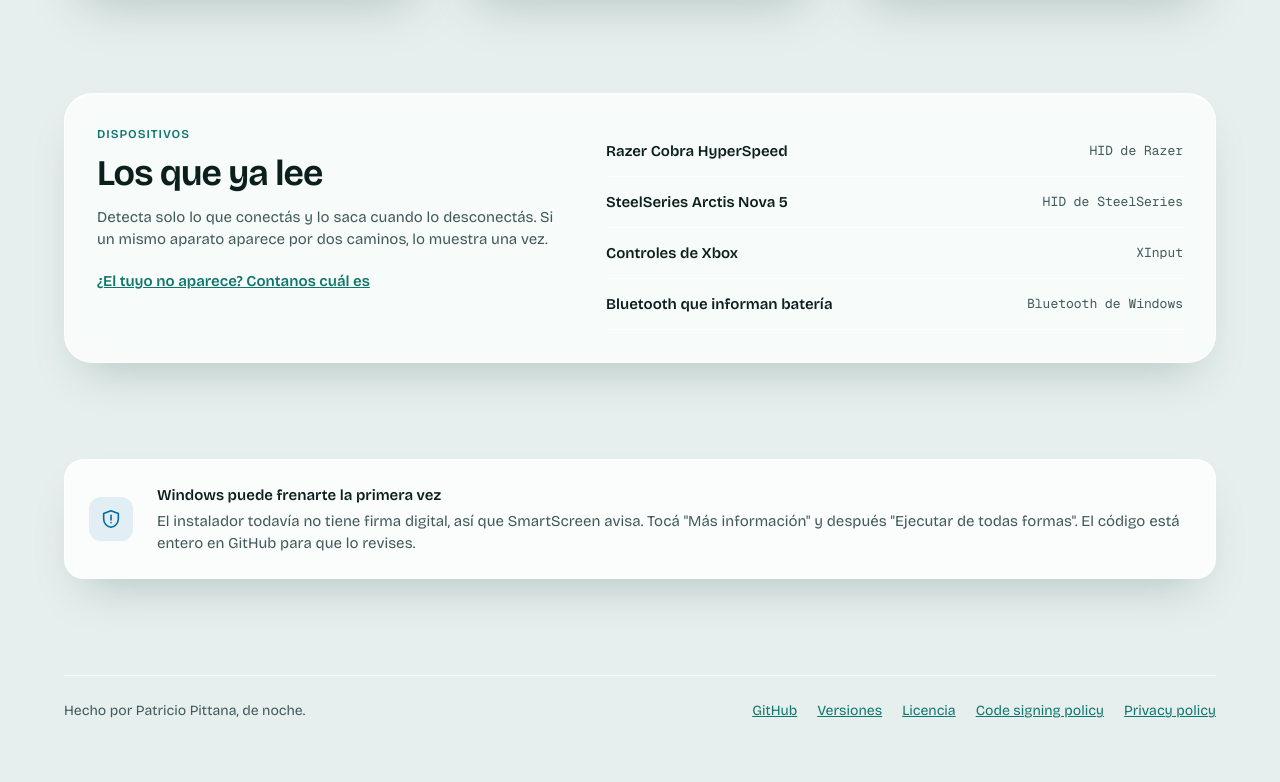
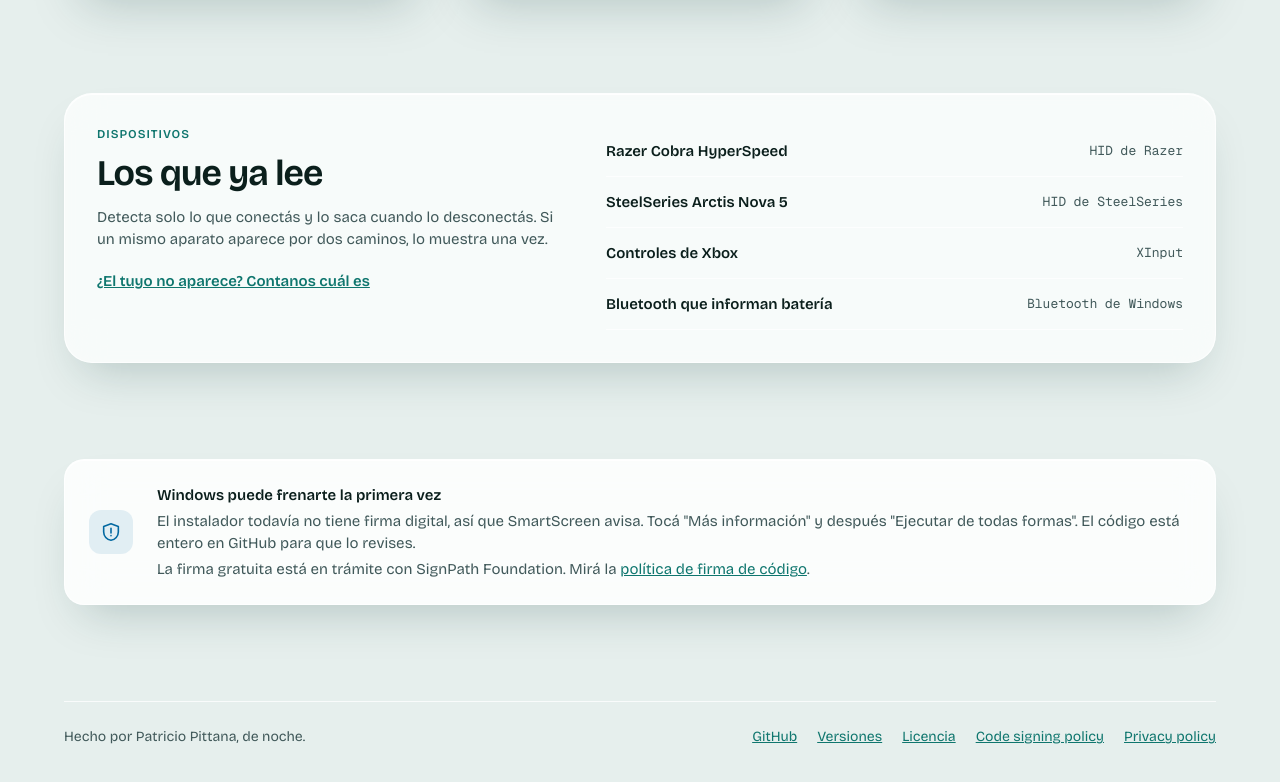
Before and after one commit to Lunatico0/lunatic-battery, an Astro site in the folder site/: page / in a window 1280 px wide. Shown: the part 1351-2133 px from the top of the page. Built offline with nearby package versions, Linux system fonts and the light colour scheme; Astro itself is replaced by a stand-in of ours.

Commit message:
feat(site): mention the SignPath Foundation signing on the download notice

```diff
--- a/site/src/components/Notice.astro
+++ b/site/src/components/Notice.astro
@@ -19,5 +19,9 @@
       El instalador todavía no tiene firma digital, así que SmartScreen avisa. Tocá "Más información" y después
       "Ejecutar de todas formas". El código está entero en GitHub para que lo revises.
     </span>
+    <span style="color: var(--ink-muted); text-wrap: pretty;">
+      La firma gratuita está en trámite con SignPath Foundation. Mirá la
+      <a href={`${import.meta.env.BASE_URL}code-signing/`}>política de firma de código</a>.
+    </span>
   </div>
 </section>
```
